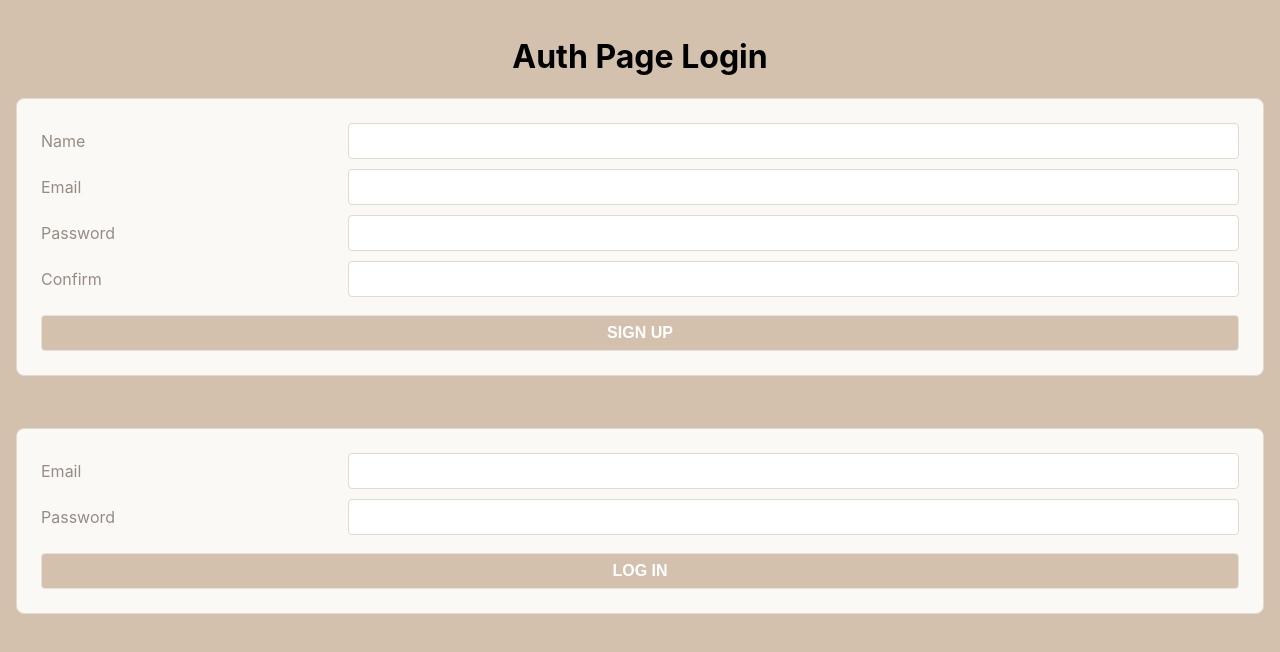
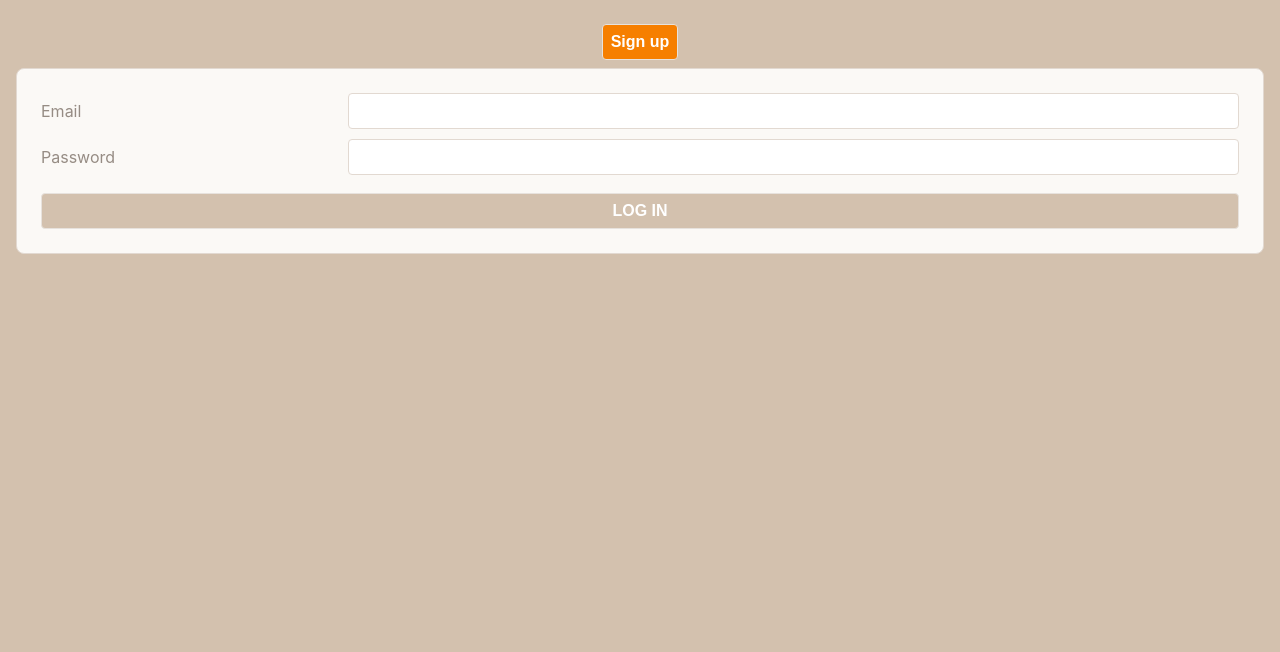
Before and after one commit to kucharze/SEICafe, a React (Create React App) app: page /orders in a window 1280 px wide. Shown: the top 652 px of the page. Built offline with nearby package versions, Linux system fonts and the light colour scheme.

Commit message:
Add button

```diff
--- a/src/pages/Authpage/Authpage.jsx
+++ b/src/pages/Authpage/Authpage.jsx
@@ -1,13 +1,21 @@
 import LoginForm from "../../components/Loginform/Loginform"
 import SignUpForm from "../../components/SignUpForm/SignUpForm"
+import React, {useState} from 'react'
 
 function Authpage({setUser}) {
+  const [showLogin,setShowLogin] = useState(true)
+
   return (
-    <div>
-      <h1>Auth Page Login</h1>
-      <SignUpForm setUser={setUser}/>
-      <LoginForm setUser={setUser}/>
-    </div>
+    <main>
+      <div>
+        <button onClick={()=>{setShowLogin(!showLogin)}}>{showLogin? 'Sign up' : 'Login'}</button>
+        {
+          showLogin ? <LoginForm setUser={setUser} /> : <SignUpForm setUser={setUser}/>
+
+        }
+
+      </div>
+    </main>
   )
 }
 
```
